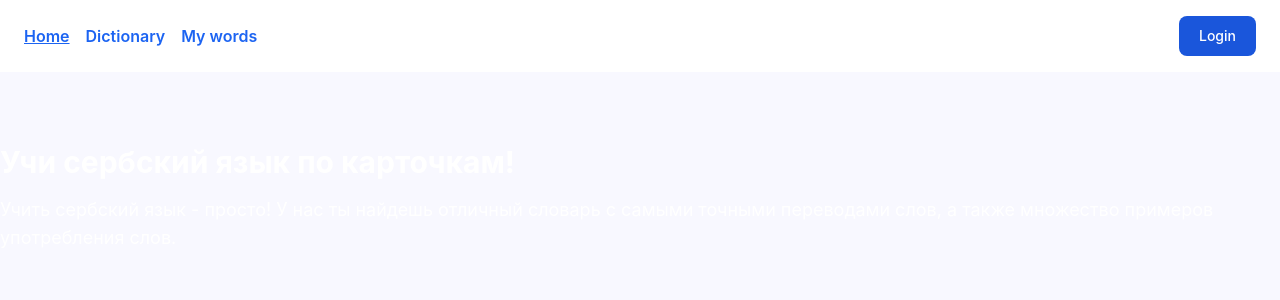
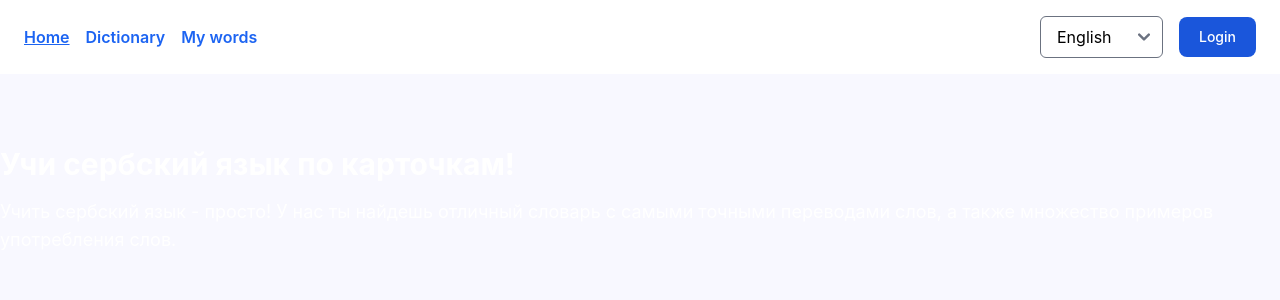
Before and after one commit to alagakin/lingoserb-frontend, a Vue app: page / in a window 1280 px wide. Shown: the top 300 px of the page. Built offline with nearby package versions, Linux system fonts and the light colour scheme; no server answers; what @splidejs/vue-splide, vue-chartkick would draw is missing.

Commit message:
language switcher

```diff
--- a/src/components/User/HeaderUser.vue
+++ b/src/components/User/HeaderUser.vue
@@ -1,4 +1,5 @@
 <template>
+    <Language />
     <router-link v-if="this.$store.getters.isAuthenticated" :to="{ name: 'Profile' }"
         class="flex items-center justify-center w-10 h-10 rounded-full border-2 border-gray-400">
         <img :src="getUserProfile?.picture" alt="" v-if="getUserProfile?.picture"
@@ -15,10 +16,11 @@ import { faUser } from '@fortawesome/free-regular-svg-icons';
 import Login from './Login.vue'
 import Logout from './Logout.vue'
 import { mapGetters } from 'vuex';
+import Language from './Language.vue';
 
 export default {
     name: 'HeaderPersonal',
-    components: { Login, Logout },
+    components: { Login, Logout, Language },
     beforeMount() {
         library.add(faUser);
     },
--- /dev/null
+++ b/src/components/User/Language.vue
@@ -0,0 +1,35 @@
+<template>
+  <div class="relative mr-4" @change="change">
+    <select class="block appearance-none w-full py-2 px-4 rounded-md focus:outline-none focus:bg-white">
+      <option value="en" :selected="getUserProfile.lang == 'en'">English</option>
+      <option value="ru" :selected="getUserProfile.lang == 'ru'">Русский</option>
+    </select>
+  </div>
+</template>
+
+<script>
+
+import { mapGetters } from 'vuex';
+import axios from 'axios';
+
+export default {
+  name: "Empty",
+  methods: {
+    change(event) {
+      const value = event.target.value
+      const formData = new FormData();
+      formData.append('lang', value);
+      axios.patch(this.$store.getters.getProfileEndpoint, formData, {
+        headers: {
+          'Authorization': `Token ${this.$store.getters.getToken}`,
+        }
+      }).then(response => {
+        this.$store.commit('setUserLang', value)
+      })
+    }
+  },
+  computed: {
+    ...mapGetters(['getUserProfile'])
+  },
+}
+</script>
--- a/src/store.js
+++ b/src/store.js
@@ -35,6 +35,9 @@ const mutations = {
     },
     setUserPicture(state, payload) {
         state.userProfile.picture = payload
+    },
+    setUserLang(state, payload) {
+        state.userProfile.lang = payload
     }
 };
 
```
